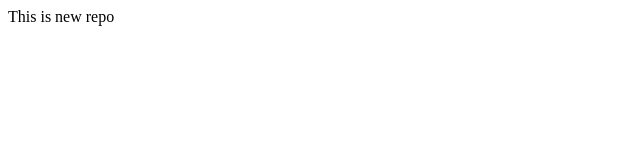
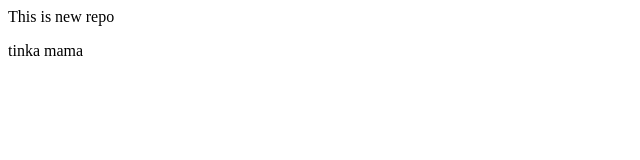
Before and after one commit to TejasNaikhp/localrepo11, a plain HTML site: page index.html in a window 1280 px wide. Shown: the full height of the page, 0-640 px from the left. Drawn offline with Linux system fonts and the light colour scheme.

Commit message:
tinka mama

```diff
--- a/index.html
+++ b/index.html
@@ -1 +1,2 @@
 <p>This is new repo</p>
+<p>tinka mama</p>
```
